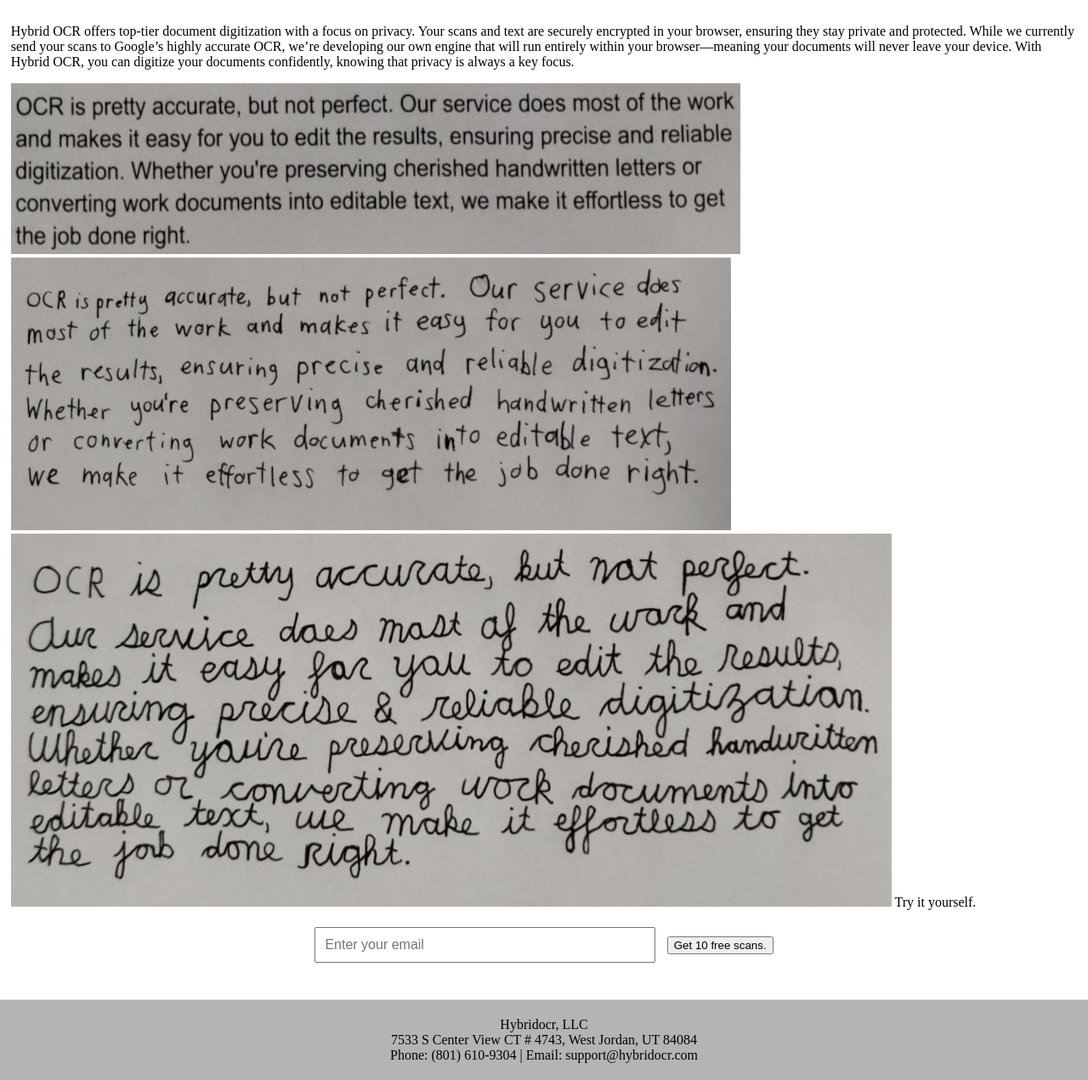
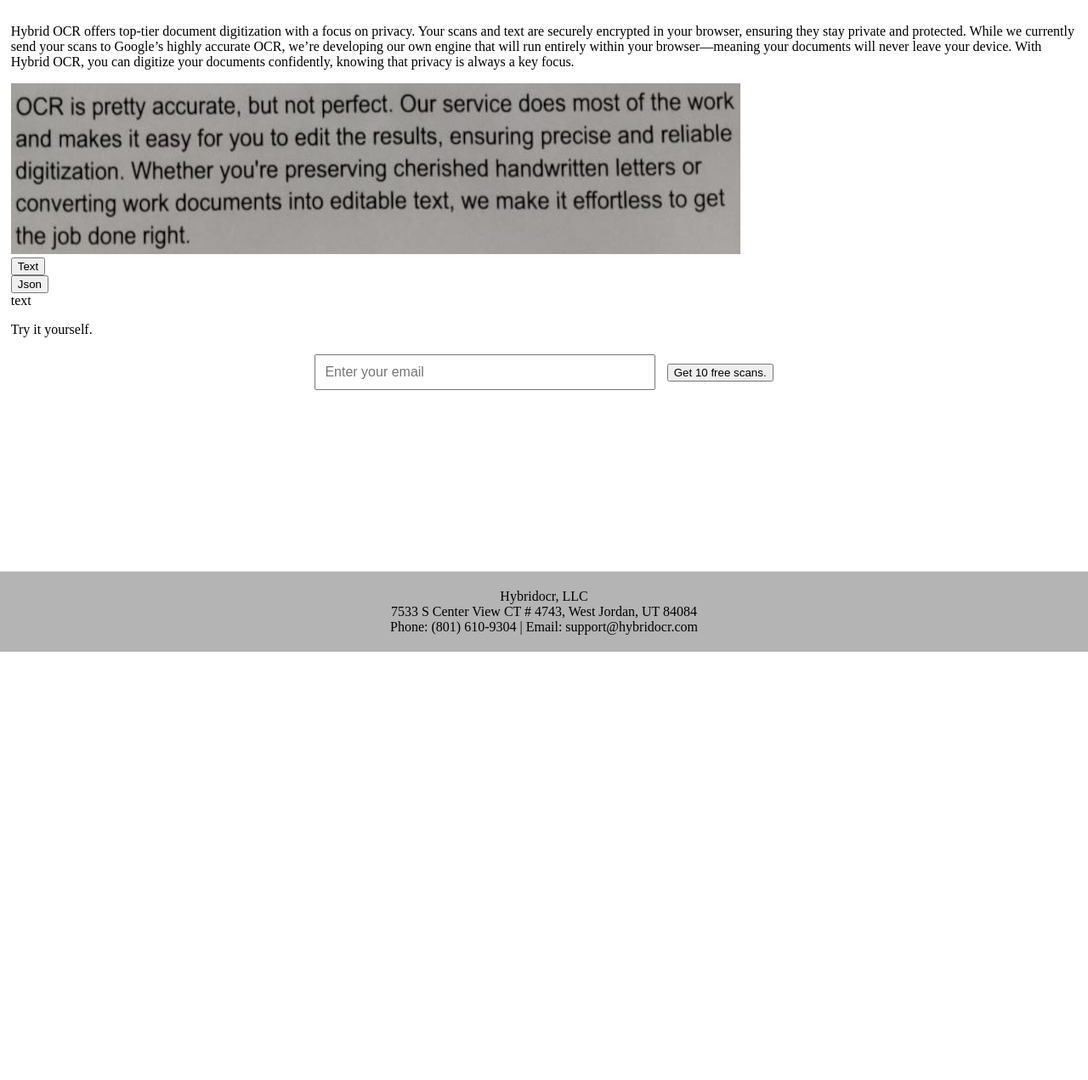
Before and after one commit to ezekielnewren/hybridocr, a Python web app: template website/templates/index.html in a window 1280 px wide. Shown: the part 33-1304 px from the top of the page at 85% size. After the commit the page ends 800 px from the top, so only its background shows below. Run offline with Jinja, Linux system fonts and the light colour scheme; the template is opened without the code that fills it: most values are stand-ins (such as "Sample title", 1, 10 or a date in 2020).

Commit message:
add a super basic text vs json tabbed pane

```diff
--- /dev/null
+++ b/website/static/css/style.css
@@ -0,0 +1,11 @@
+.tab-button {
+
+}
+
+.tab-content {
+  display: none;
+}
+
+.active {
+  display: block;
+}
--- a/website/templates/_header.html
+++ b/website/templates/_header.html
@@ -10,6 +10,7 @@
 <script src="/static/js/util.js"></script>
 <meta charset="UTF-8">
 <meta name="viewport" content="width=device-width, initial-scale=1.0">
+<link rel="stylesheet" href="/static/css/style.css"></link>
 <style>
     html, body {
         margin: 0;
--- a/website/templates/index.html
+++ b/website/templates/index.html
@@ -115,6 +115,23 @@
                 });
             });
         });
+
+        document.addEventListener("DOMContentLoaded", () => {
+            const tabButton = document.querySelectorAll(".tab-button");
+            const tabContent = document.querySelectorAll(".tab-content");
+
+            tabButton.forEach(v => {
+                v.addEventListener("click", () => {
+                    tabButton.forEach(btn => btn.classList.remove("active"));
+                    v.classList.add("active");
+                    tabContent.forEach(v1 => v1.classList.remove("active"));
+                    const tabId = v.getAttribute("data-tab");
+                    document.querySelector(`#${tabId}`).classList.add("active");
+                })
+            });
+        });
+
+
     </script>
 </head>
 <body>
@@ -130,11 +147,23 @@
         privacy is always a key focus.
     </p>
 
+    <div>
         <img src="/static/image/machine_print.jpg" alt="machine print example">
-    <img src="/static/image/block_letters.jpg" alt="block letters example">
-    <img src="/static/image/cursive.jpg" alt="cursive example">
+        <div>
+            <button class="tab-button active" data-tab="tab1-1">Text</button>
+            <button class="tab-button" data-tab="tab1-2">Json</button>
+        </div>
+        <div>
+            <div id="tab1-1" class="tab-content active">
+                text
+            </div>
+            <div id="tab1-2" class="tab-content">
+                json
+            </div>
+        </div>
+    </div>
 
-    Try it yourself.
+    <p>Try it yourself.</p>
 
     <div id="email-form">
         <input type="email" id="email-input" placeholder="Enter your email">
```
Lines whose indentation alone changed are shown as unchanged.
